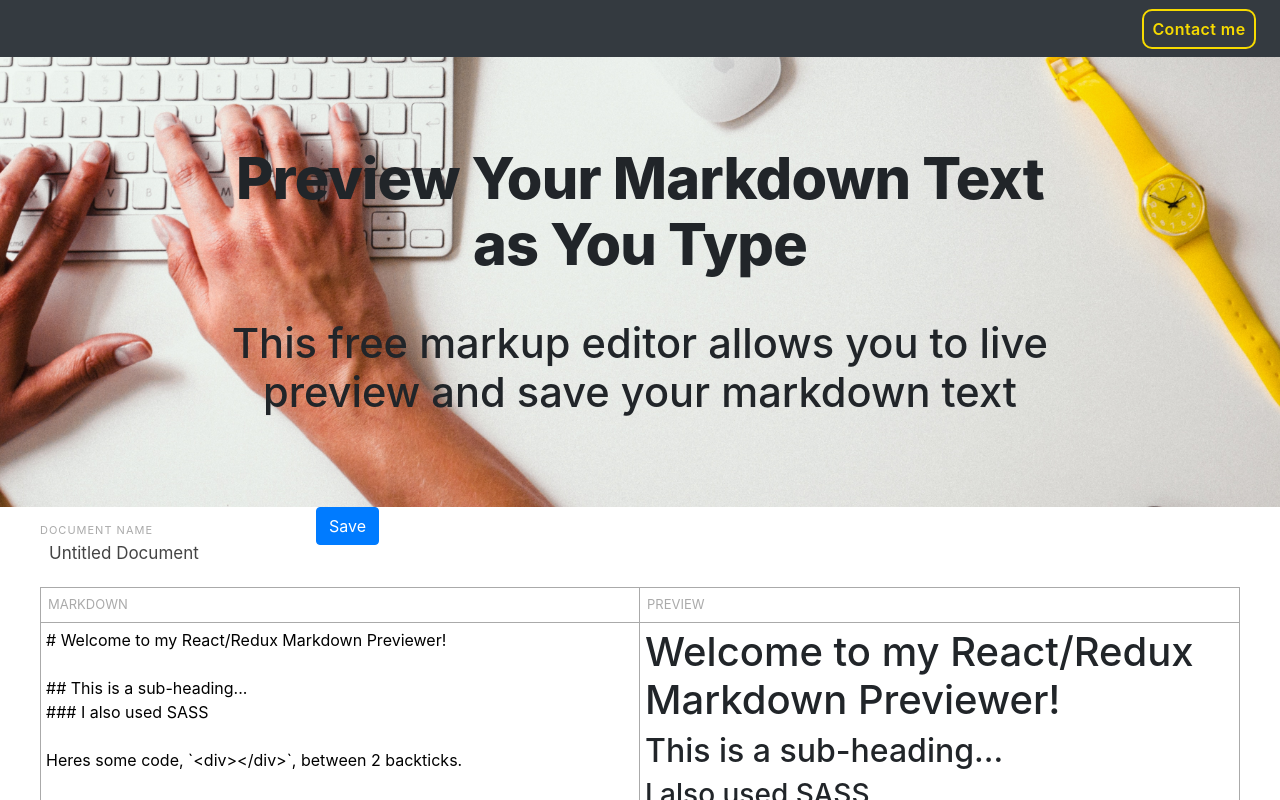
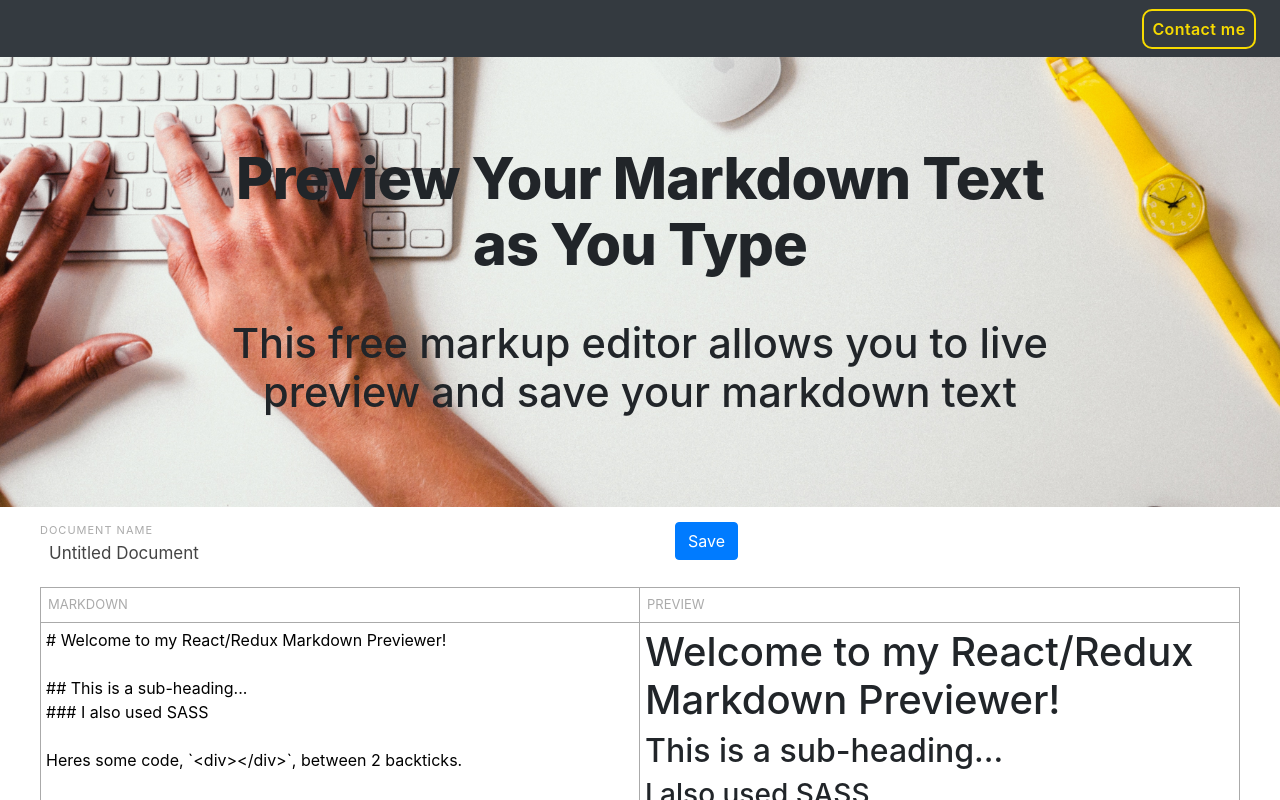
Before and after one commit to ethanvernon/markdown-previewer, a React (Create React App) app in the folder client/: page / in a window 1280 px wide. Shown: the top 800 px of the page. Built offline with nearby package versions, Linux system fonts and the light colour scheme.

Commit message:
adds some bootstrap to SaveButton and Name

```diff
--- a/client/src/App.js
+++ b/client/src/App.js
@@ -24,10 +24,12 @@ class App extends Component {
 			<div>
 				<Header />
 				<Landing />
-				<Row noGutters>
-					<Name />
-					<SaveButton />
-				</Row>
+				<div className='nameAndSave'>
+					<Row>
+						<Name />
+						<SaveButton />
+					</Row>
+				</div>
 				<div className='markdown'>
 					<Row noGutters>
 						<Markdown />
--- a/client/src/App.scss
+++ b/client/src/App.scss
@@ -83,13 +83,15 @@ $labelSize:11px;
   cursor:pointer;
 }
 
-.name {
+.nameAndSave {
+
   margin-top:15px;
   margin-left:40px;
+  margin-bottom:20px;
+    .name {
     color: $gray;
     font-size: $labelSize;
     letter-spacing:1px;
-  margin-bottom:20px;
     .user-text-box {
       margin-left:7px;
     }
@@ -105,3 +107,4 @@ $labelSize:11px;
       outline:none;
     }
   }
+}
--- a/client/src/Name.js
+++ b/client/src/Name.js
@@ -2,6 +2,7 @@ import React, { Component } from 'react';
 import { connect } from 'react-redux';
 import { changeName } from './action-creators/simpleAction';
 import './App.scss';
+import { Col } from 'reactstrap';
 
 class Name extends Component {
 	constructor(props) {
@@ -23,10 +24,12 @@ class Name extends Component {
 		}
 
 		return (
+			<Col>
 		<div className='name'>
 			<p>DOCUMENT NAME {keySpan}</p>
 			<input className='user-text-box' value={this.props.docName.docName} onChange={this.handleChange}/>
 		</div>
+		</Col>
 		);
 	}
 }
--- a/client/src/SaveButton.js
+++ b/client/src/SaveButton.js
@@ -3,6 +3,7 @@ import { connect } from 'react-redux';
 import './App.scss';
 import { Button } from 'reactstrap';
 import { putMarkdown } from './action-creators/simpleAction';
+import { Col } from 'reactstrap';
 
 class SaveButton extends Component {
 	constructor(props) {
@@ -34,9 +35,11 @@ class SaveButton extends Component {
 		}
 
 		return (
-			<div>
-				{ button }
-			</div>
+			<Col>
+				<div className='saveButton'>
+					{ button }
+				</div>
+			</Col>
 		);
 	}
 };
```
Lines whose indentation alone changed are shown as unchanged.
